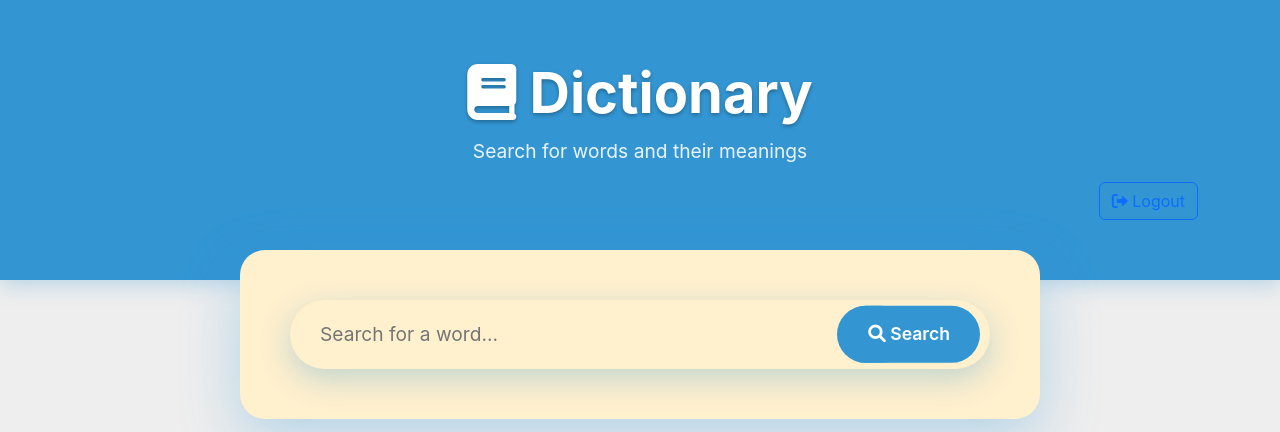
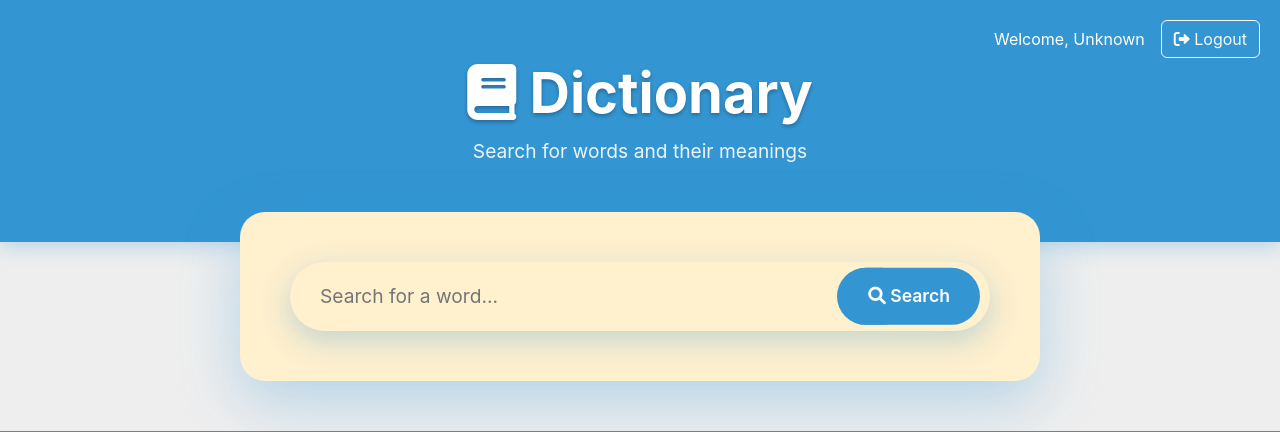
Before and after one commit to westliecasuncad06/DICTIONARY, a PHP site: page /user.php in a window 1280 px wide. Shown: the top 432 px of the page. Run offline with PHP 8.4, Linux system fonts and the light colour scheme; a user stored in the database is signed in; data comes from the database, SQL or seed files in the repository.

Commit message:
ALL DONE
ALL DONE

```diff
--- a/admin.php
+++ b/admin.php
@@ -392,9 +392,9 @@ if (!isset($_SESSION['username']) || $_SESSION['role'] !== 'admin') {
             <div class="container">
                 <h1><i class="fas fa-cog"></i> Admin Dictionary</h1>
                 <p>Manage words in the dictionary</p>
-                <div class="d-flex justify-content-between align-items-center">
+                <div class="d-flex justify-content-between align-items-center" style="position: relative;">
                     <button class="btn add-word-btn" data-bs-toggle="modal" data-bs-target="#addWordModal"><i class="fas fa-plus"></i> Add New Word</button>
-                    <a href="logout.php" class="btn btn-outline-light"><i class="fas fa-sign-out-alt"></i> Logout</a>
+                    <a href="logout.php" class="btn btn-outline-light" style="position: absolute; top: 20px; right: 20px;"><i class="fas fa-sign-out-alt"></i> Logout</a>
                 </div>
             </div>
         </header>
--- a/user.php
+++ b/user.php
@@ -15,6 +15,17 @@ $conn = new mysqli($servername, $username, $password, $dbname);
 
 if ($conn->connect_error) {
     die("Connection failed: " . $conn->connect_error);
+}
+
+// Get user name from database
+$user_username = $_SESSION['username'];
+$sql = "SELECT username FROM user WHERE username = '$user_username'";
+$result = $conn->query($sql);
+if ($result->num_rows > 0) {
+    $row = $result->fetch_assoc();
+    $display_name = $row['username'];
+} else {
+    $display_name = 'Unknown';
 }
 
 $conn->close();
@@ -307,9 +318,10 @@ $conn->close();
             <div class="container">
                 <h1><i class="fas fa-book"></i> Dictionary</h1>
                 <p>Search for words and their meanings</p>
-                <div class="d-flex justify-content-end">
-                    <a href="logout.php" class="btn btn-outline-primary"><i class="fas fa-sign-out-alt"></i> Logout</a>
-                </div>
+<div class="d-flex justify-content-end align-items-center" style="position: absolute; top: 20px; right: 20px;">
+    <span class="me-3">Welcome, <?php echo htmlspecialchars($display_name); ?></span>
+    <a href="logout.php" class="btn btn-outline-light"><i class="fas fa-sign-out-alt"></i> Logout</a>
+</div>
             </div>
         </header>
 
```
